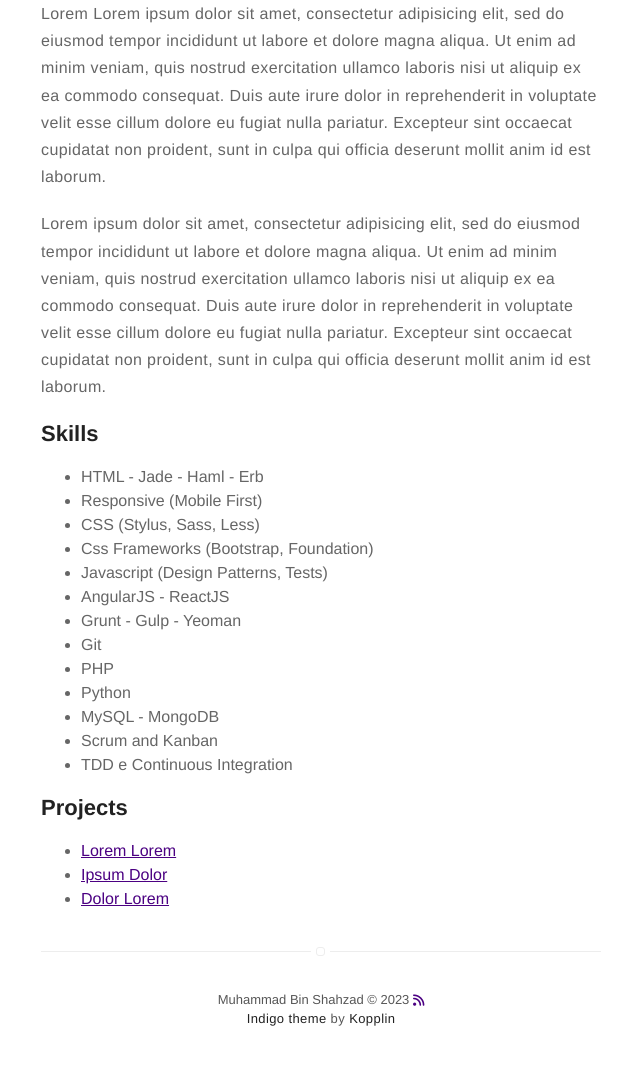
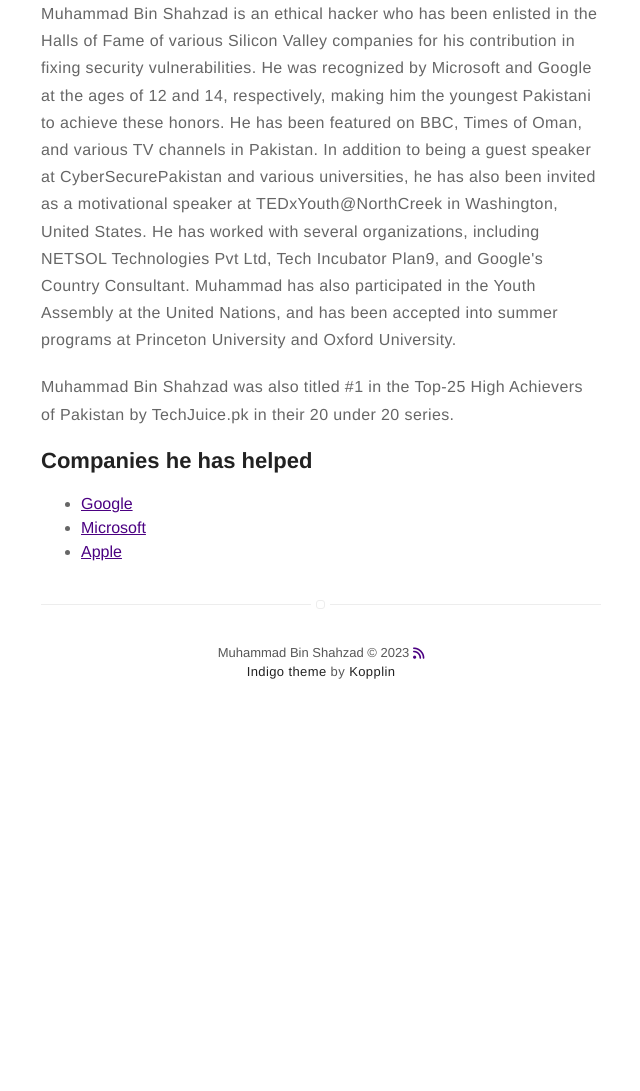
Before and after one commit to mbinshahzad/mbinshahzad, a Jekyll site: the page built from about.md, in a window 1280 px wide. Shown: the part 355-1446 px from the top of the page, without its empty margins (319-959 px from the left). Built offline with Jekyll 4.4.1, drawn with Linux system fonts in a browser that asks for light colours; nearby versions of some CDN libraries; after the commit the page ends 1098 px from its top, so only the background shows below that.

Commit message:
Update about.md

```diff
--- a/about.md
+++ b/about.md
@@ -4,42 +4,15 @@
 ---
 ![Profile Image]({% if site.external-image %}{{ site.picture }}{% else %}{{ site.url }}/{{ site.picture }}{% endif %})
 
-<p>Lorem Lorem ipsum dolor sit amet, consectetur adipisicing elit, sed do eiusmod
-tempor incididunt ut labore et dolore magna aliqua. Ut enim ad minim veniam,
-quis nostrud exercitation ullamco laboris nisi ut aliquip ex ea commodo
-consequat. Duis aute irure dolor in reprehenderit in voluptate velit esse
-cillum dolore eu fugiat nulla pariatur. Excepteur sint occaecat cupidatat non
-proident, sunt in culpa qui officia deserunt mollit anim id est laborum.</p>
+<p>Muhammad Bin Shahzad is an ethical hacker who has been enlisted in the Halls of Fame of various Silicon Valley companies for his contribution in fixing security vulnerabilities. He was recognized by Microsoft and Google at the ages of 12 and 14, respectively, making him the youngest Pakistani to achieve these honors. He has been featured on BBC, Times of Oman, and various TV channels in Pakistan. In addition to being a guest speaker at CyberSecurePakistan and various universities, he has also been invited as a motivational speaker at TEDxYouth@NorthCreek in Washington, United States. He has worked with several organizations, including NETSOL Technologies Pvt Ltd, Tech Incubator Plan9, and Google's Country Consultant. Muhammad has also participated in the Youth Assembly at the United Nations, and has been accepted into summer programs at Princeton University and Oxford University. </p>
 
-<p>Lorem ipsum dolor sit amet, consectetur adipisicing elit, sed do eiusmod
-tempor incididunt ut labore et dolore magna aliqua. Ut enim ad minim veniam,
-quis nostrud exercitation ullamco laboris nisi ut aliquip ex ea commodo
-consequat. Duis aute irure dolor in reprehenderit in voluptate velit esse
-cillum dolore eu fugiat nulla pariatur. Excepteur sint occaecat cupidatat non
-proident, sunt in culpa qui officia deserunt mollit anim id est laborum.</p>
+<p>Muhammad Bin Shahzad was also titled #1 in the Top-25 High Achievers of Pakistan by TechJuice.pk in their 20 under 20 series.</p>
 
-<h2>Skills</h2>
 
-<ul class="skill-list">
-	<li>HTML - Jade - Haml - Erb</li>
-	<li>Responsive (Mobile First)</li>
-	<li>CSS (Stylus, Sass, Less)</li>
-	<li>Css Frameworks (Bootstrap, Foundation)</li>
-	<li>Javascript (Design Patterns, Tests)</li>
-	<li>AngularJS - ReactJS</li>
-	<li>Grunt - Gulp - Yeoman</li>
-	<li>Git</li>
-	<li>PHP</li>
-	<li>Python</li>
-	<li>MySQL - MongoDB</li>
-	<li>Scrum and Kanban</li>
-	<li>TDD e Continuous Integration</li>
-</ul>
-
-<h2>Projects</h2>
+<h2>Companies he has helped</h2>
 
 <ul>
-	<li><a href="https://github.com/">Lorem Lorem</a></li>
-	<li><a href="https://github.com/">Ipsum Dolor</a></li>
-	<li><a href="https://github.com/">Dolor Lorem</a></li>
+	<li><a href="https://google.com/">Google</a></li>
+	<li><a href="https://microsoft.com/">Microsoft</a></li>
+	<li><a href="https://apple.com/">Apple</a></li>
 </ul>
```
